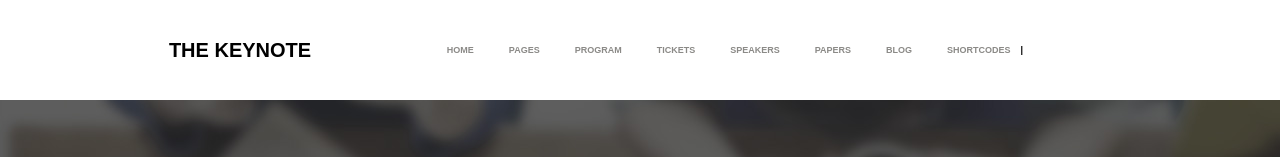
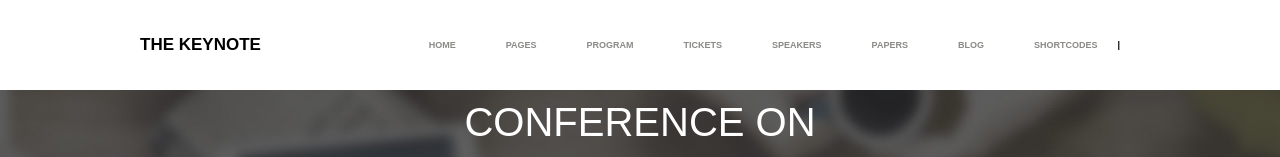
Before and after one commit to AlessandroDiNardo/proj-html-vuejs, a Vue app: page / in a window 1280 px wide. Shown: the top 157 px of the page. Built offline with nearby package versions, Linux system fonts and the light colour scheme.

Commit message:
mod header, add fixed and change flex contents

```diff
--- a/src/components/AppHeader.vue
+++ b/src/components/AppHeader.vue
@@ -52,7 +52,8 @@ export default {
 
 <template>
     <header>
-        <section class="topbar container">
+        <section>
+            <div class="topbar container">
                 <div class="logo">
                     <h1>THE KEYNOTE</h1>
                 </div>
@@ -69,6 +70,7 @@ export default {
                         <font-awesome-icon icon="fa-solid fa-magnifying-glass" />
                     </div>
                 </div>
+            </div>
         </section>
     </header>
 </template>
@@ -77,43 +79,46 @@ export default {
 @use '../style/partials/variables.scss' as *;
 @use '../style/general.scss' as *;
 
+section {
+    background-color: $cube-white;
+    width: 100%;
+    position: fixed;
+    z-index: 999;
+
     .topbar {
         display: flex;
         justify-content: center;
         align-items: center;
-    width: 100%;
-
-    // debug
-    height: 100px;
+        padding: 30px 0;
 
         // logo block
         .logo {
-        width: 20%;
+            width: 30%;
             height: 100%;
             display: flex;
-        justify-content: center;
+            justify-content: flex-start;
             align-items: center;
 
             h1 {
-            font-size: 20px;
+                font-size: 17px;
             }
         }
 
         // navbar block
         .navbar-block {
-        width: 80%;
+            width: 70%;
             height: 100%;
             display: flex;
-        justify-content: center;
+            justify-content: flex-end;
             align-items: center;
-        gap: 10px;
+            gap: 20px;
             font-size: 9px;
             font-weight: 800;
 
             .navbar {
                 display: flex;
                 align-items: center;
-            gap: 35px;
+                gap: 50px;
                 list-style: none;
 
                 li a {
@@ -133,4 +138,5 @@ export default {
             }
         }
     }
+}
 </style>
```
Lines whose indentation alone changed are shown as unchanged.
